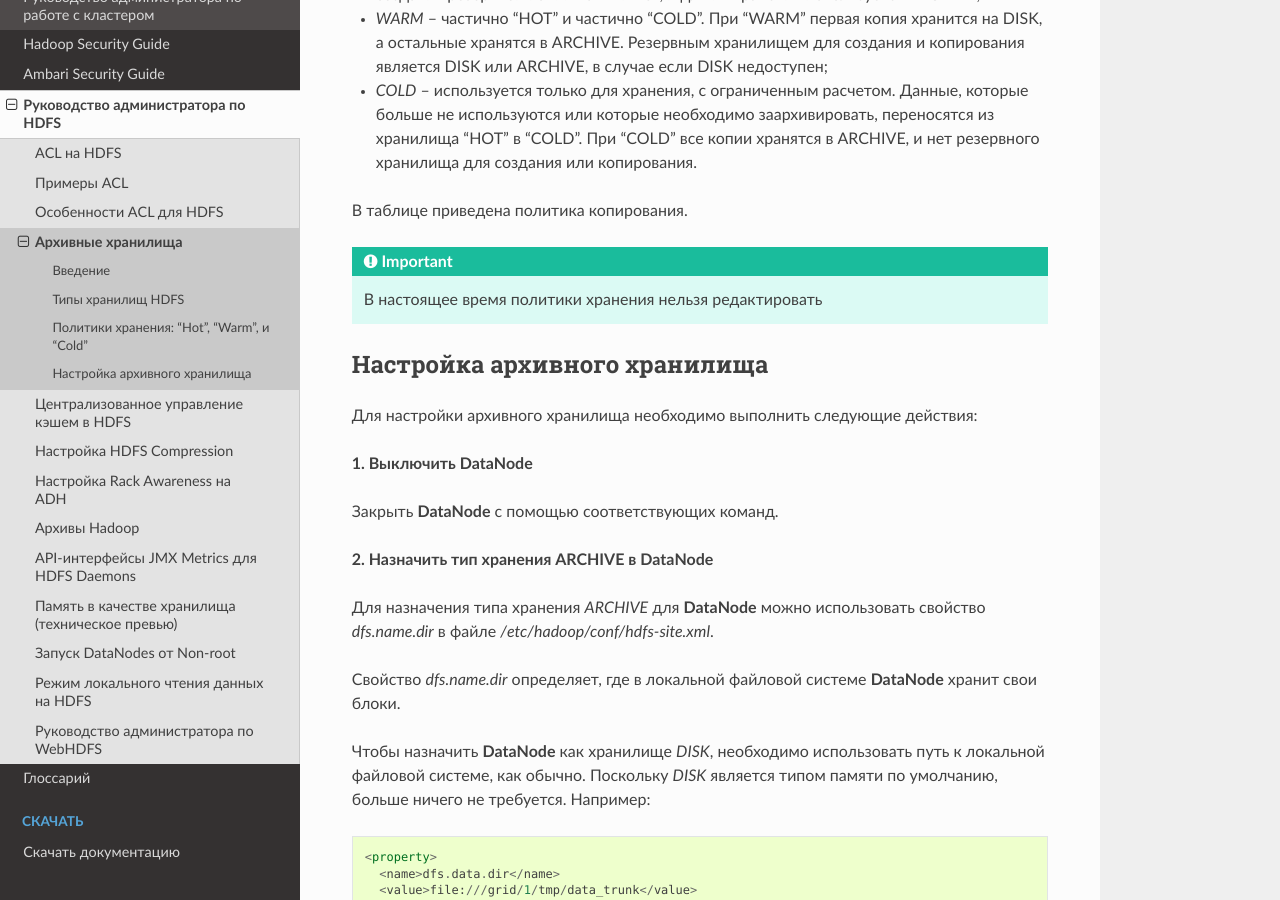
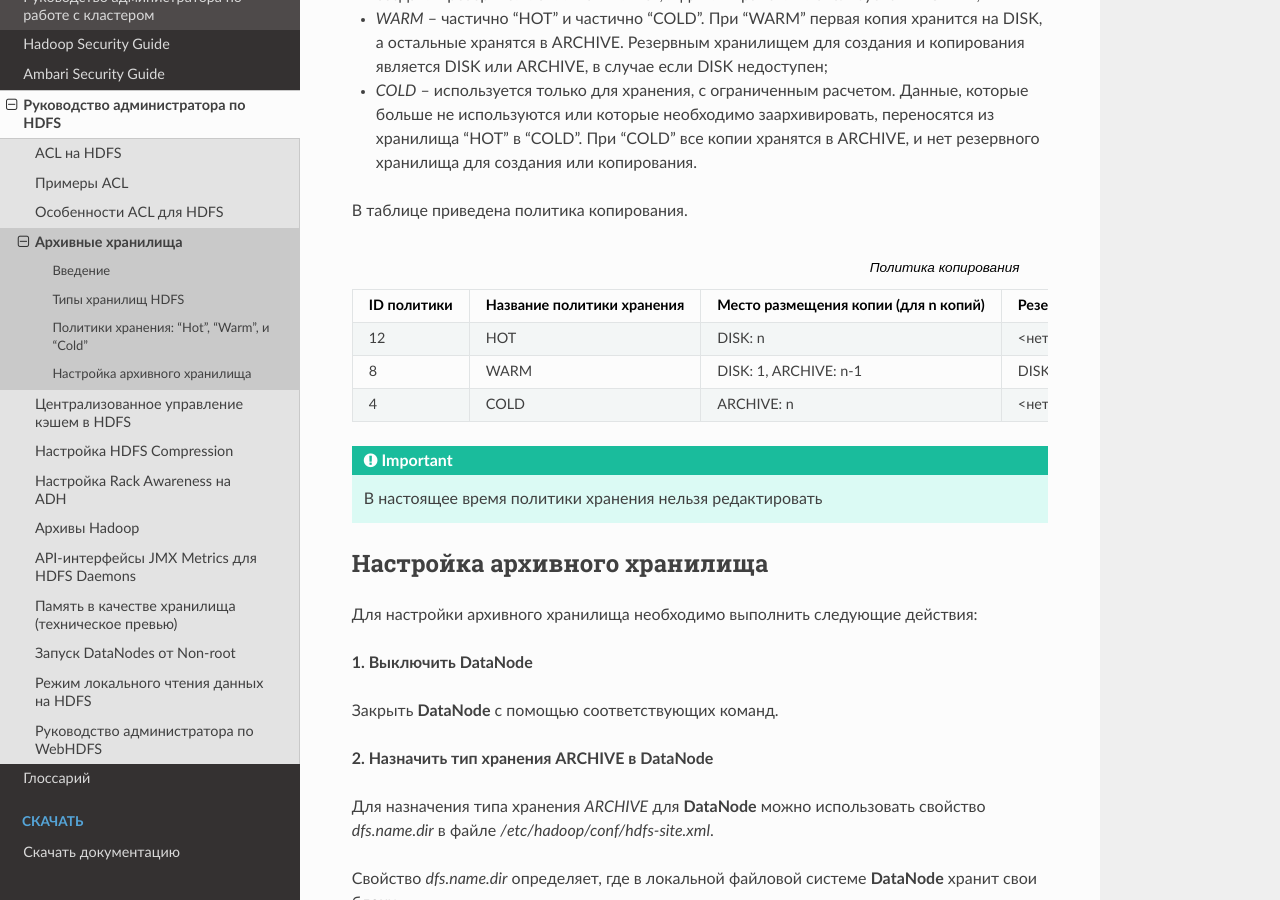
Before and after one commit to arenadata/docs_adps, a Sphinx documentation site: the page built from source/HDFSadmin/Archiv.rst, in a window 1280 px wide and 900 px high, scrolled down 1185 px. Built offline with Sphinx 7.4.7 and the Read the Docs theme 2.0.0, drawn with Linux system fonts in a browser that asks for light colours.

Commit message:
Update Archiv.rst

```diff
--- a/source/HDFSadmin/Archiv.rst
+++ b/source/HDFSadmin/Archiv.rst
@@ -53,7 +53,7 @@
 
 .. csv-table:: Политика копирования
    :header: "ID политики", "Название политики хранения", "Место размещения копии (для n копий)", "Резервное хранилище для разработки", "Резервное хранилище для копий"
-   :width: 10, 10, 15, 15, 15
+   :widths: 10, 15, 25, 25, 25
 
    "12", "HOT", "DISK: n", "<нет>", "ARCHIVE"
    "8", "WARM", "DISK: 1, ARCHIVE: n-1", "DISK, ARCHIVE", "DISK, ARCHIVE"
```
